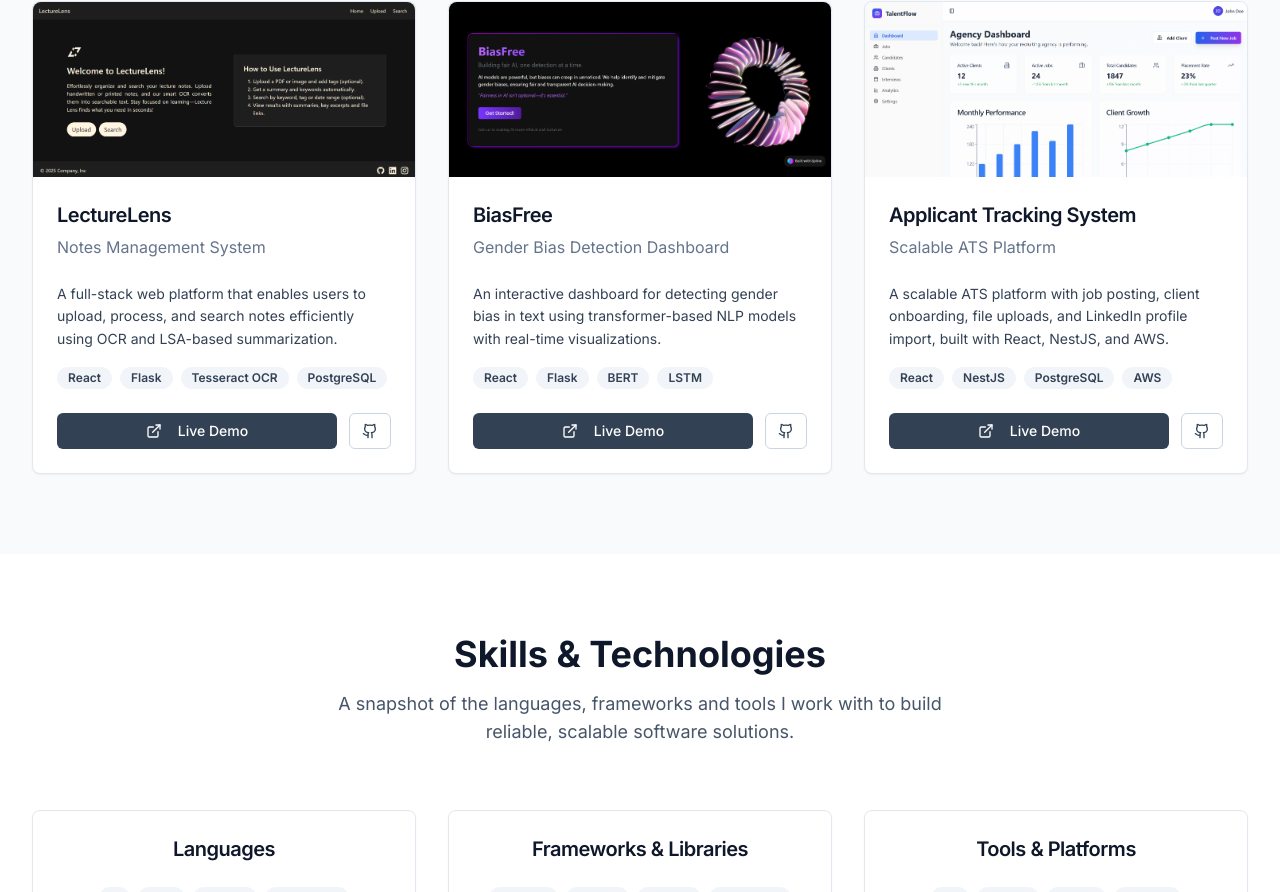
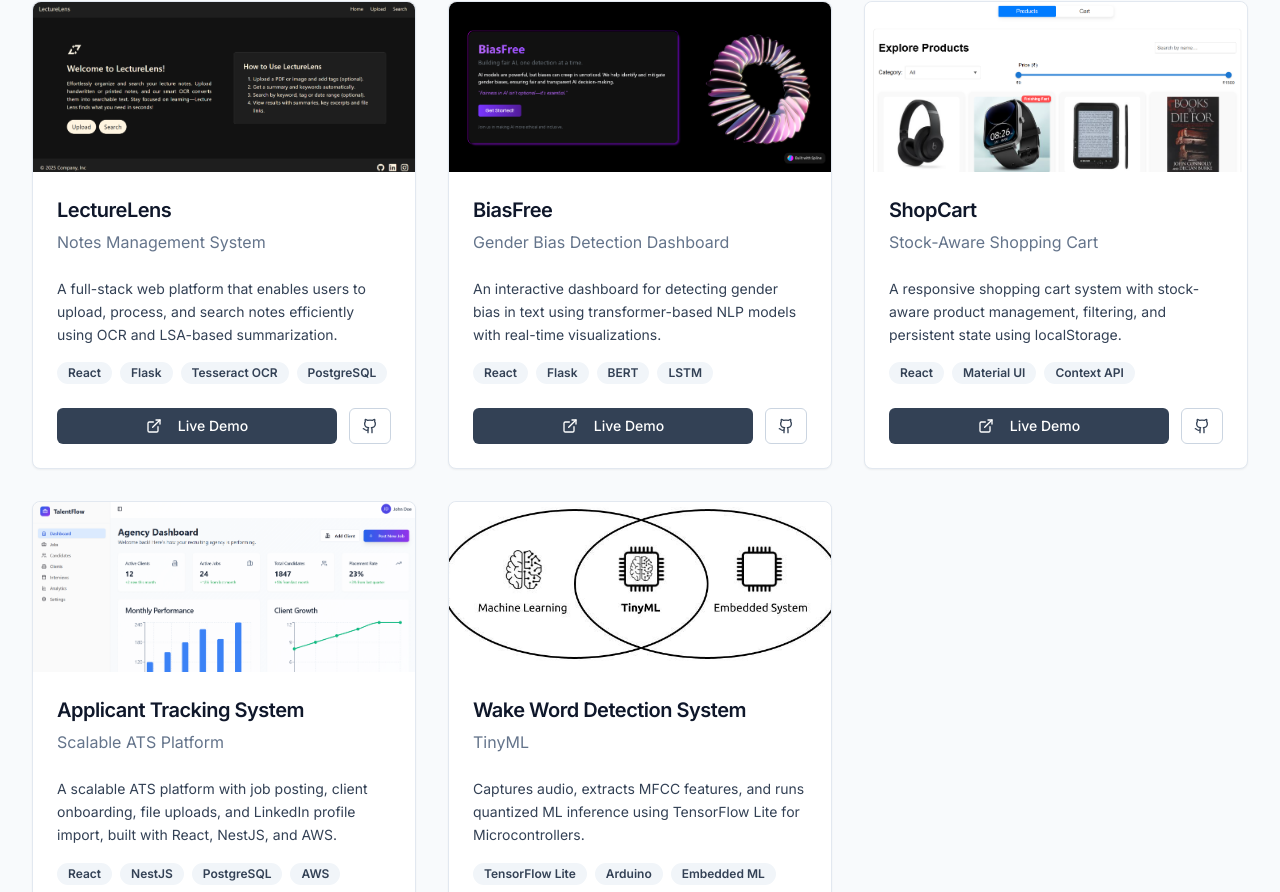
Before and after one commit to kumarutkarsh99/Portfolio, a Next.js app: page / in a window 1280 px wide. Shown: the part 1908-2800 px from the top of the page. Built offline with nearby package versions, Linux system fonts and the light colour scheme.

Commit message:
added projects

```diff
--- a/components/projects.tsx
+++ b/components/projects.tsx
@@ -17,6 +17,7 @@ const projects = [
     tech: ["React", "Flask", "Tesseract OCR", "PostgreSQL"],
     liveUrl: "https://lecturelens-frontend.vercel.app/",
     githubUrl: "https://github.com/kumarutkarsh99/lecturelens_frontend",
+    status: "completed",
   },
   {
     title: "BiasFree",
@@ -27,6 +28,18 @@ const projects = [
     tech: ["React", "Flask", "BERT", "LSTM"],
     liveUrl: "https://biasfree-frontend.vercel.app/",
     githubUrl: "https://github.com/kumarutkarsh99/biasfree_frontend",
+    status: "completed",
+  },
+  {
+    title: "ShopCart",
+    headline: "Stock-Aware Shopping Cart",
+    description:
+      "A responsive shopping cart system with stock-aware product management, filtering, and persistent state using localStorage.",
+    image: "/project5.png",
+    tech: ["React", "Material UI", "Context API"],
+    liveUrl: "https://shopping-cart-nu-rose.vercel.app/products",
+    githubUrl: "https://github.com/kumarutkarsh99/Shopping-Cart",
+    status: "completed",
   },
   {
     title: "Applicant Tracking System",
@@ -35,8 +48,20 @@ const projects = [
       "A scalable ATS platform with job posting, client onboarding, file uploads, and LinkedIn profile import, built with React, NestJS, and AWS.",
     image: "/project3.png",
     tech: ["React", "NestJS", "PostgreSQL", "AWS"],
-    liveUrl: "#",
-    githubUrl: "#",
+    liveUrl: "progress",
+    githubUrl: "https://github.com/kumarutkarsh99/admin-panel.git",
+    status: "in-progress",
+  },
+  {
+    title: "Wake Word Detection System",
+    headline: "TinyML",
+    description:
+      "Captures audio, extracts MFCC features, and runs quantized ML inference using TensorFlow Lite for Microcontrollers.",
+    image: "/project4.jpg",
+    tech: ["TensorFlow Lite", "Arduino", "Embedded ML"],
+    liveUrl: "progress",
+    githubUrl: "",
+    status: "in-progress",
   },
 ];
 
@@ -90,13 +115,13 @@ export function Projects() {
               }}
             >
               <Card className="bg-white border-slate-200 shadow-sm transition-shadow duration-300 group">
-                <div className="relative overflow-hidden rounded-t-lg">
+                <div className="h-full relative overflow-hidden rounded-t-lg">
                   <Image
                     src={project.image}
                     alt={project.title}
                     width={300}
                     height={200}
-                    className="w-full h-auto object-cover group-hover:scale-105 transition-transform duration-300"
+                    className="w-full h-[170px] object-cover group-hover:scale-105 transition-transform duration-300"
                   />
                 </div>
                 <CardHeader>
@@ -124,14 +149,20 @@ export function Projects() {
                     <Button
                       size="sm"
                       className="bg-slate-700 hover:bg-slate-800 text-white flex-1"
+                      disabled={project.status == "in-progress"}
                       onClick={() => window.open(project.liveUrl, "_blank")}
                     >
-                      <ExternalLink className="mr-2 h-4 w-4" />
-                      Live Demo
+                      {project.status == "completed" && (
+                        <ExternalLink className="mr-2 h-4 w-4" />
+                      )}
+                      {project.status == "in-progress"
+                        ? "In Progress"
+                        : "Live Demo"}
                     </Button>
                     <Button
                       size="sm"
                       variant="outline"
+                      disabled={project.status == "in-progress"}
                       className="border-slate-300 text-slate-700 hover:bg-slate-50 bg-transparent"
                       onClick={() => window.open(project.githubUrl, "_blank")}
                     >
```
Also changed, not shown: public/project4.jpg (added), public/project5.png (added).
